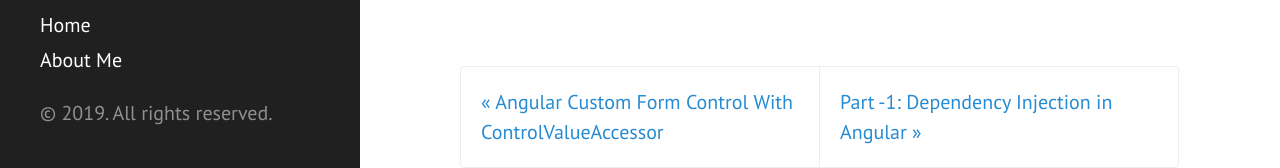
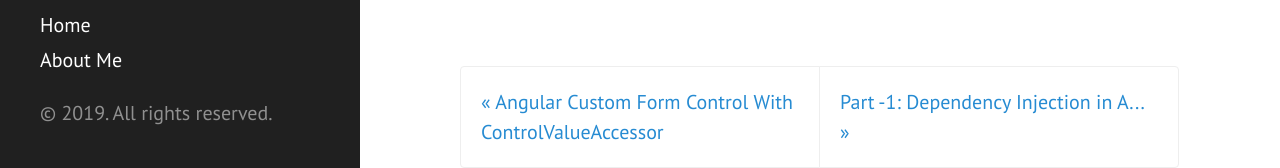
Before and after one commit to code-atom/code-atom.github.io, a Jekyll site: the page built from _posts/2018-06-10-demystify-ref-and-out-keywords-in-csharp.markdown, in a window 1280 px wide and 900 px high, scrolled down 1395 px. Shown: the part 732-900 px from the top of the window. Built offline with Jekyll 4.4.1, drawn with Linux system fonts in a browser that asks for light colours; Markdown is read by kramdown in place of the engine named in the settings.

Commit message:
add meta content

```diff
--- a/_layouts/homev2.html
+++ b/_layouts/homev2.html
@@ -1,6 +1,7 @@
 ---
 title: Home
 layout: default_extended
+excerpt_separator: <!--more-->
 ---
 
 <div class="posts">
@@ -12,6 +13,9 @@
                     {{ post.title | escape }}
             </a>
             </h1>
+            <p>
+                {{ post.excerpt }}
+            </p>
             <p class="post-meta">Posted by
                 <a href="https://github.com/{{ site.github_username }}">
                     {{ site.github_username | escape }}
--- a/_layouts/postv2.html
+++ b/_layouts/postv2.html
@@ -14,10 +14,10 @@
 <div class="clearfix">
     {% if page.previous.url %}
             <a href="{{page.previous.url}}" title="Previous Post:
-{{page.previous.title}}" class="pagination-item older">&laquo; {{page.previous.title}}</a>
+{{page.previous.title}}" class="pagination-item older">&laquo; {{page.previous.title | truncate: 160 | escape}}</a>
     {% endif %}
     {% if page.next.url %}
            <a href="{{page.next.url}}" title="next Post:
-{{page.next.title}}" class="pagination-item newer">{{page.next.title}} &raquo; </a>
+{{page.next.title}}" class="pagination-item newer">{{page.next.title | truncate: 37 | escape}} &raquo; </a>
     {% endif %}
 </div>
```
